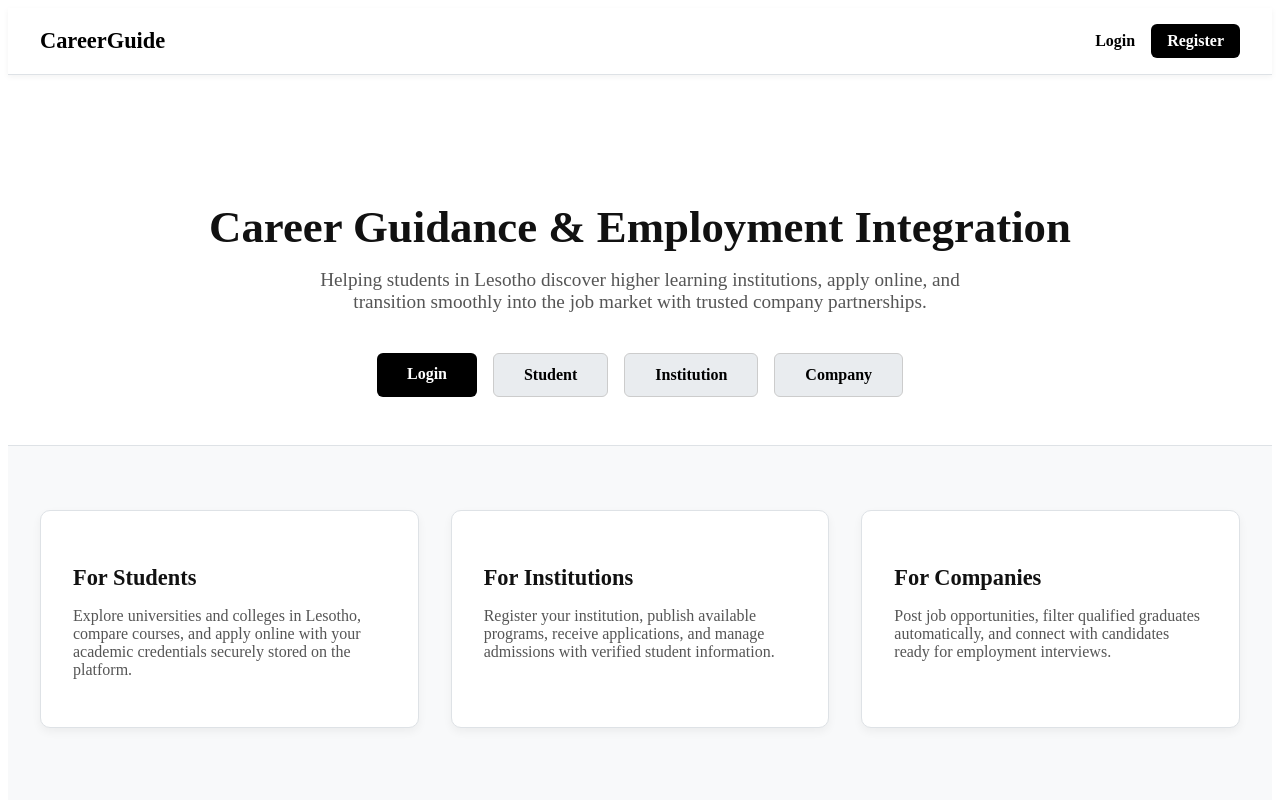
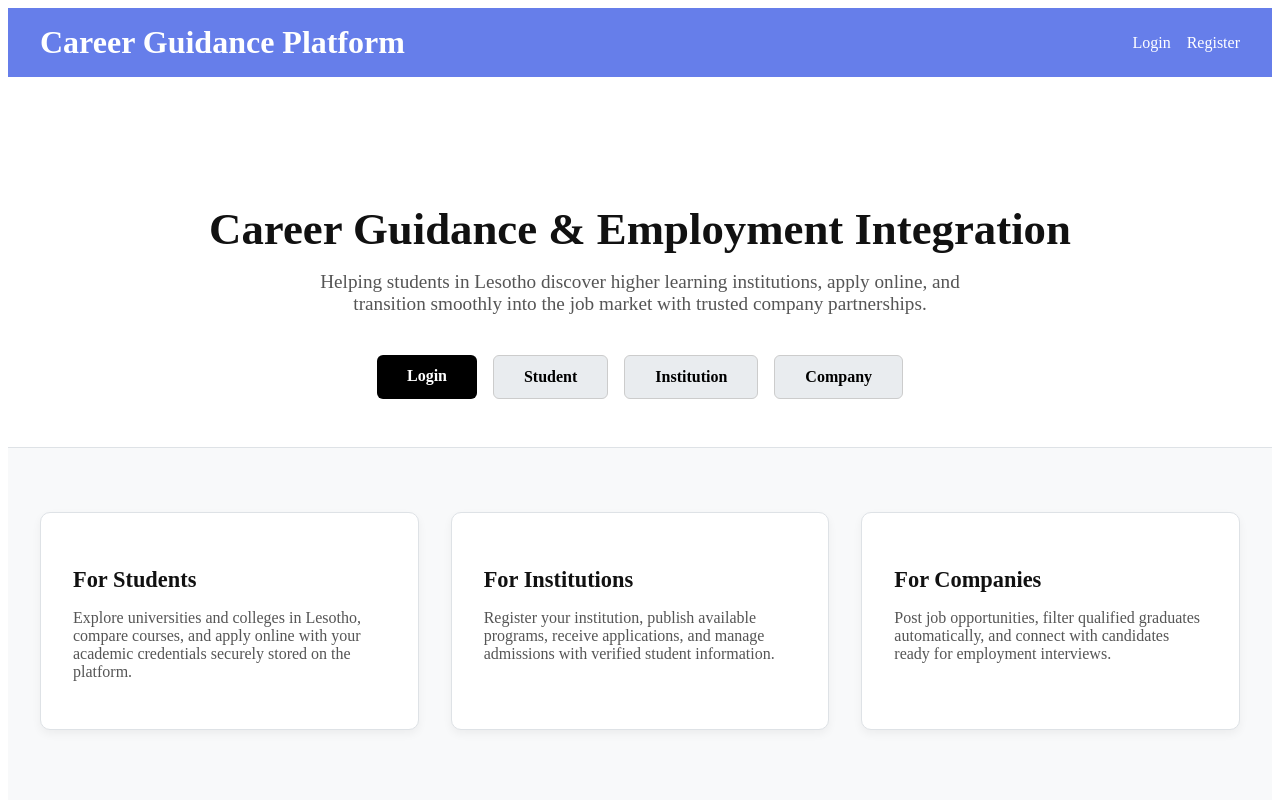
Before and after one commit to Boiketlo2/career-guidance-platform, a React (Create React App) app in the folder frontend/: page / in a window 1280 px wide. Shown: the top 800 px of the page. Built offline with nearby package versions, Linux system fonts and the light colour scheme.

Commit message:
Update Header.js

```diff
--- a/frontend/src/components/common/Header.js
+++ b/frontend/src/components/common/Header.js
@@ -1,6 +1,6 @@
-import React from "react";
-import { Link, useNavigate } from "react-router-dom";
-import { useAuth } from "../../context/AuthContext";
+import React from 'react';
+import { Link, useNavigate } from 'react-router-dom';
+import { useAuth } from '../../context/AuthContext';
 
 const Header = () => {
   const { user, logout } = useAuth();
@@ -8,146 +8,58 @@ const Header = () => {
 
   const handleLogout = () => {
     logout();
-    navigate("/");
+    navigate('/');
   };
 
   return (
     <header
       style={{
-        backgroundColor: "#fff",
-        color: "#000",
-        padding: "1rem 2rem",
-        display: "flex",
-        justifyContent: "space-between",
-        alignItems: "center",
-        borderBottom: "1px solid #dee2e6",
-        boxShadow: "0 2px 6px rgba(0,0,0,0.05)",
-        position: "sticky",
-        top: 0,
-        zIndex: 100,
+        background: '#667eea',
+        color: 'white',
+        padding: '1rem 2rem',
+        display: 'flex',
+        justifyContent: 'space-between',
+        alignItems: 'center',
       }}
     >
-      {/* --- BRAND NAME --- */}
-      <Link
-        to="/"
-        style={{
-          color: "#000",
-          textDecoration: "none",
-          fontWeight: "700",
-          fontSize: "1.4rem",
-        }}
-      >
-        CareerGuide
+      <Link to="/" style={{ color: 'white', textDecoration: 'none' }}>
+        <h1 style={{ margin: 0 }}>Career Guidance Platform</h1>
       </Link>
 
-      {/* --- NAVIGATION --- */}
       <nav>
         {user ? (
-          <div
-            style={{
-              display: "flex",
-              alignItems: "center",
-              gap: "1.2rem",
-              flexWrap: "wrap",
-            }}
-          >
-            <span style={{ color: "#555", fontSize: "0.95rem" }}>
-              Welcome,{" "}
-              <strong>
-                {user.name ||
-                  user.institutionName ||
-                  user.companyName ||
-                  "User"}
-              </strong>
-            </span>
-
+          <div style={{ display: 'flex', alignItems: 'center', gap: '1rem' }}>
+            <span>Welcome, {user.name || user.institutionName || user.companyName}!</span>
             <Link
               to={
-                user.role === "admin"
+                user.role === 'admin'
                   ? `/admin/home/${user.uid}`
                   : `/${user.role}/${user.uid}/home`
               }
-              style={{
-                color: "#000",
-                textDecoration: "none",
-                fontWeight: "500",
-                paddingBottom: "2px",
-                borderBottom: "2px solid transparent",
-                transition: "all 0.3s ease",
-              }}
-              onMouseEnter={(e) => {
-                e.target.style.borderBottom = "2px solid #000";
-              }}
-              onMouseLeave={(e) => {
-                e.target.style.borderBottom = "2px solid transparent";
-              }}
+              style={{ color: 'white', textDecoration: 'none' }}
             >
               Home
             </Link>
-
             <button
               onClick={handleLogout}
               style={{
-                backgroundColor: "#000",
-                color: "#fff",
-                border: "none",
-                padding: "8px 16px",
-                borderRadius: "6px",
-                cursor: "pointer",
-                fontWeight: "600",
-                transition: "background-color 0.3s ease",
+                background: 'transparent',
+                border: '1px solid white',
+                color: 'white',
+                padding: '0.5rem 1rem',
+                borderRadius: '4px',
+                cursor: 'pointer',
               }}
-              onMouseEnter={(e) =>
-                (e.target.style.backgroundColor = "#333")
-              }
-              onMouseLeave={(e) =>
-                (e.target.style.backgroundColor = "#000")
-              }
             >
               Logout
             </button>
           </div>
         ) : (
-          <div
-            style={{
-              display: "flex",
-              gap: "1rem",
-              alignItems: "center",
-              flexWrap: "wrap",
-            }}
-          >
-            <Link
-              to="/login"
-              style={{
-                color: "#000",
-                textDecoration: "none",
-                fontWeight: "600",
-                transition: "color 0.3s ease",
-              }}
-              onMouseEnter={(e) => (e.target.style.color = "#333")}
-              onMouseLeave={(e) => (e.target.style.color = "#000")}
-            >
+          <div style={{ display: 'flex', gap: '1rem' }}>
+            <Link to="/login" style={{ color: 'white', textDecoration: 'none' }}>
               Login
             </Link>
-
-            <Link
-              to="/register/student"
-              style={{
-                backgroundColor: "#000",
-                color: "#fff",
-                padding: "8px 16px",
-                borderRadius: "6px",
-                textDecoration: "none",
-                fontWeight: "600",
-                transition: "background-color 0.3s ease",
-              }}
-              onMouseEnter={(e) =>
-                (e.target.style.backgroundColor = "#333")
-              }
-              onMouseLeave={(e) =>
-                (e.target.style.backgroundColor = "#000")
-              }
-            >
+            <Link to="/register/student" style={{ color: 'white', textDecoration: 'none' }}>
               Register
             </Link>
           </div>
```
